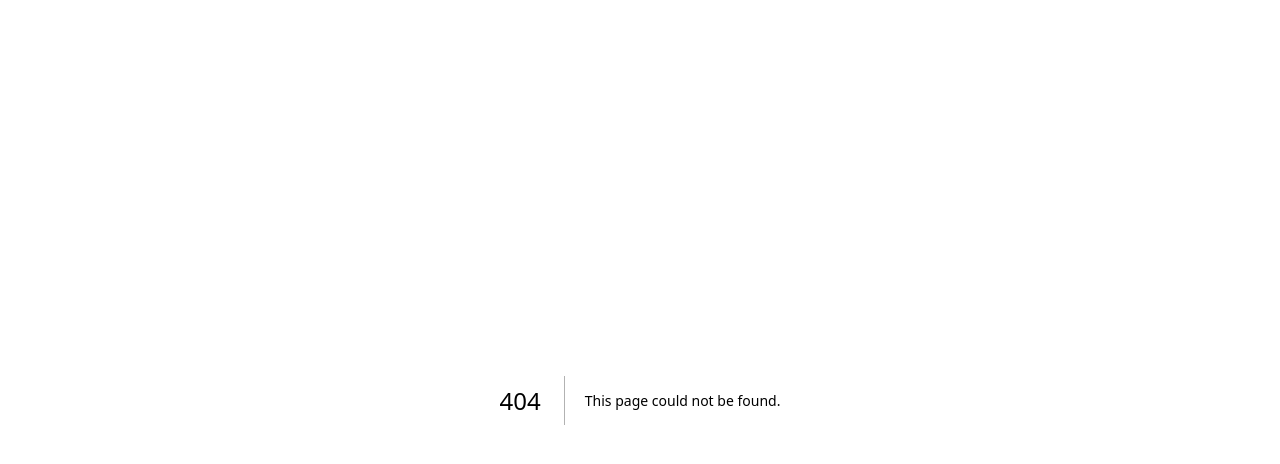
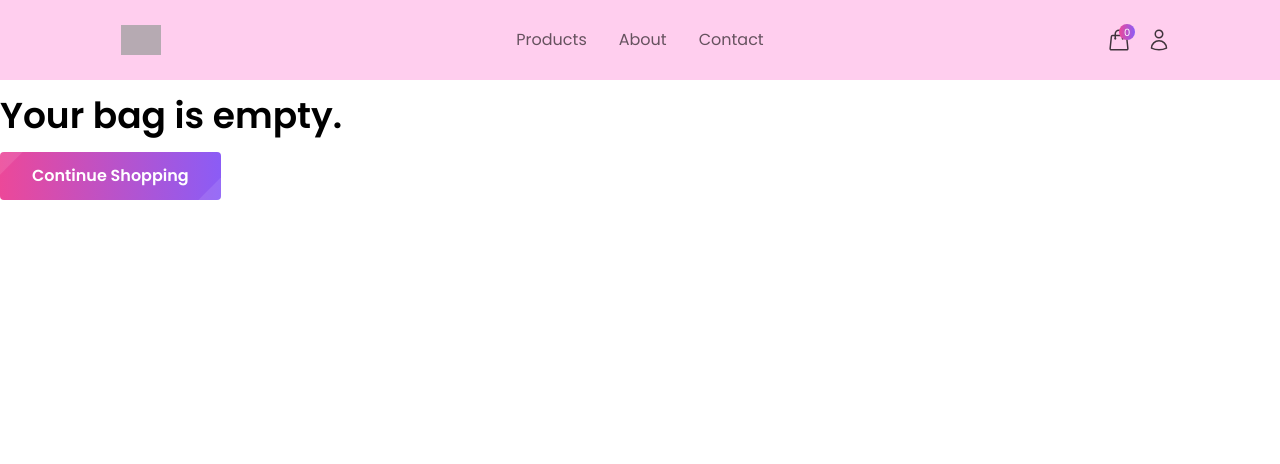
Before and after one commit to alexong7/crochetva, a Next.js app: page /checkout in a window 1280 px wide. Before the commit this address had no page. Shown: the top 464 px of the page. Built offline with nearby package versions, Linux system fonts and the light colour scheme; grey boxes are pictures that could not be loaded.

Commit message:
add redux and checkout page

```diff
--- /dev/null
+++ b/components/Basket.tsx
@@ -0,0 +1,36 @@
+import { selectBasketItems, selectBasketTotal } from "@/redux/basketSlice";
+import { ShoppingBagIcon } from "@heroicons/react/24/outline";
+import Link from "next/link";
+import React from "react";
+import { useSelector } from "react-redux";
+
+type Props = {};
+
+function Basket({}: Props) {
+  const items = useSelector(selectBasketItems);
+  const basketTotal = useSelector(selectBasketTotal);
+
+  if (items.length == 0) return null;
+
+  return (
+    <Link href="/checkout">
+      <div
+        className="fixed bottom-10 right-10 z-50 flex
+      h-16 w-16 cursor-pointer items-center justify-center rounded-full bg-white"
+      >
+        {items.length > 0 && (
+          <span
+            className="gradient absolute -right-2 -top-2
+        z-50 flex h-7 w-7 items-center justify-center rounded-full text-[10px]
+        text-white"
+          >
+            {items.length}
+          </span>
+        )}
+        <ShoppingBagIcon className="headerIcon h-8 w-8" />
+      </div>
+    </Link>
+  );
+}
+
+export default Basket;
--- /dev/null
+++ b/components/CheckoutProduct.tsx
@@ -0,0 +1,12 @@
+import React from "react";
+
+interface Props {
+  items: Product[];
+  id: string;
+}
+
+function CheckoutProduct({ id, items }: Props) {
+  return <div>CheckoutProduct</div>;
+}
+
+export default CheckoutProduct;
--- a/components/Header.tsx
+++ b/components/Header.tsx
@@ -2,8 +2,12 @@ import React from "react";
 import Image from "next/image";
 import Link from "next/link";
 import { ShoppingBagIcon, UserIcon } from "@heroicons/react/24/outline";
+import { useSelector } from "react-redux";
+import { selectBasketItems } from "@/redux/basketSlice";
 
 function Header() {
+  // Track how many items in cart
+  const items = useSelector(selectBasketItems);
   const session = false;
 
   return (
@@ -37,7 +41,7 @@ function Header() {
               className="gradient absolute -right-1 -top-1 z-50 flex h-4
             w-4 items-center justify-center rounded-full text-[10px] text-white"
             >
-              5
+              {items.length}
             </span>
             <ShoppingBagIcon className="headerIcon" />
           </div>
--- a/components/Product.tsx
+++ b/components/Product.tsx
@@ -1,13 +1,26 @@
+import { addToBasket } from "@/redux/basketSlice";
 import { urlFor } from "@/sanity";
 import { ShoppingCartIcon } from "@heroicons/react/24/outline";
 import Image from "next/image";
 import React from "react";
+import toast from "react-hot-toast";
+import { useDispatch } from "react-redux";
 
 type Props = {
   product: Product;
 };
 
 function Product({ product }: Props) {
+  const dispatch = useDispatch();
+
+  const addItemToBasket = () => {
+    dispatch(addToBasket(product));
+
+    toast.success(`${product.title} added to basket`, {
+      position: "bottom-center",
+    });
+  };
+
   return (
     <div
       className="flex h-fit w-[320px] select-none flex-col space-y-3 rounded-xl
@@ -31,6 +44,7 @@ function Product({ product }: Props) {
         <div
           className="gradient flex h-12 w-12 flex-shrink-0 cursor-pointer
         items-center justify-center rounded-full md:h-[70px] md:w-[70px]"
+          onClick={addItemToBasket}
         >
           <ShoppingCartIcon className="h-5 w-5 text-white" />
         </div>
--- a/components/ProductPanel.tsx
+++ b/components/ProductPanel.tsx
@@ -1,6 +1,6 @@
 import React from "react";
+import Product from "./Product";
 import { Tab } from "@headlessui/react";
-import Product from "./Product";
 
 type Props = {
   categories: Category[];
--- a/next.config.js
+++ b/next.config.js
@@ -1,6 +1,6 @@
 /** @type {import('next').NextConfig} */
 const nextConfig = {
-  reactStrictMode: true,
+  reactStrictMode: false,
   images: {
     domains: ["i.pinimg.com", "e7.pngegg.com", "i.postimg.cc", "cdn.sanity.io"],
   },
--- a/package.json
+++ b/package.json
@@ -13,6 +13,7 @@
     "@heroicons/react": "^2.0.14",
     "@next/font": "13.1.6",
     "@portabletext/react": "^2.0.1",
+    "@reduxjs/toolkit": "^1.9.2",
     "@sanity/image-url": "^1.0.2",
     "@types/node": "18.11.18",
     "@types/react": "18.0.27",
@@ -23,6 +24,8 @@
     "next-sanity": "^4.1.2",
     "react": "18.2.0",
     "react-dom": "18.2.0",
+    "react-hot-toast": "^2.4.0",
+    "react-redux": "^8.0.5",
     "typescript": "4.9.4"
   },
   "devDependencies": {
--- a/pages/_app.tsx
+++ b/pages/_app.tsx
@@ -1,6 +1,14 @@
-import '@/styles/globals.css'
-import type { AppProps } from 'next/app'
+import "@/styles/globals.css";
+import type { AppProps } from "next/app";
+import { store } from "../redux/store";
+import { Provider } from "react-redux";
+import { Toaster } from "react-hot-toast";
 
 export default function App({ Component, pageProps }: AppProps) {
-  return <Component {...pageProps} />
+  return (
+    <Provider store={store}>
+      <Toaster />
+      <Component {...pageProps} />
+    </Provider>
+  );
 }
--- /dev/null
+++ b/pages/checkout.tsx
@@ -0,0 +1,64 @@
+import Button from "@/components/Button";
+import CheckoutProduct from "@/components/CheckoutProduct";
+import Header from "@/components/Header";
+import { selectBasketItems } from "@/redux/basketSlice";
+import Head from "next/head";
+import { useRouter } from "next/router";
+import React, { useEffect, useState } from "react";
+import { useSelector } from "react-redux";
+
+type Props = {};
+
+function Checkout({}: Props) {
+  const items = useSelector(selectBasketItems);
+  const router = useRouter();
+
+  // Map { string : product array }
+  const [groupedItemsInBasket, setGroupedItemsInBasket] = useState(
+    {} as { [key: string]: Product[] },
+  );
+
+  useEffect(() => {
+    const groupedItems = items.reduce((results, item) => {
+      (results[item._id] = results[item._id] || []).push(item);
+      return results;
+    }, {} as { [key: string]: Product[] });
+
+    setGroupedItemsInBasket(groupedItems);
+  }, [items]);
+
+  return (
+    <div>
+      <Head>
+        <title>Bag - Crochetva</title>
+        <link rel="icon" href="/favicon.ico" />
+      </Head>
+      <Header />
+
+      <main>
+        <div>
+          <h1 className="my-4 text-3xl font-semibold lg:text-4xl">
+            {items.length > 0 ? "Review your bag." : "Your bag is empty."}
+          </h1>
+
+          {items.length === 0 && (
+            <Button
+              title="Continue Shopping"
+              onClick={() => router.push("/")}
+            />
+          )}
+        </div>
+
+        {items.length > 0 && (
+          <div>
+            {Object.entries(groupedItemsInBasket).map(([key, items]) => (
+              <CheckoutProduct key={key} items={items} id={key} />
+            ))}
+          </div>
+        )}
+      </main>
+    </div>
+  );
+}
+
+export default Checkout;
--- a/pages/index.tsx
+++ b/pages/index.tsx
@@ -7,6 +7,8 @@ import { GetServerSideProps } from "next";
 import ProductPanel from "@/components/ProductPanel";
 import { fetchProducts } from "@/utils/fetchProducts";
 import Product from "@/components/Product";
+import dynamic from "next/dynamic";
+import Basket from "@/components/Basket";
 
 interface Props {
   categories: Category[];
@@ -24,6 +26,8 @@ export default function Home({ categories, products }: Props) {
       </Head>
 
       <Header />
+
+      <Basket />
 
       <main className="relative h-[200vh] min-h-screen">
         <Landing />
--- /dev/null
+++ b/redux/basketSlice.ts
@@ -0,0 +1,54 @@
+import { createSlice } from '@reduxjs/toolkit'
+import type { PayloadAction } from '@reduxjs/toolkit'
+import { RootState } from './store'
+
+export interface BasketState {
+  items: Product[]
+}
+
+const initialState: BasketState = {
+  items: [],
+}
+
+const removeFromBasketReducer = (state: BasketState, action: PayloadAction<{ id: string}> )=> {
+    const index = state.items.findIndex((item: Product) => item._id === action.payload.id)
+
+    let newBasket = [...state.items]
+
+    // Splice removes the item at the given
+    // index when the second param is 1
+    if(index >= 0){
+        newBasket.splice(index, 1)
+    }
+    else{
+        console.log(`Can't remove product {id: ${action.payload.id} is not in basket!}`)
+    }
+
+    state.items = newBasket
+}
+
+export const basketSlice = createSlice({
+  name: 'basket',
+  initialState,
+  reducers: {
+    addToBasket: (state: BasketState, action: PayloadAction<Product>) => {
+        state.items = [...state.items, action.payload]
+    },
+    removeFromBasket: removeFromBasketReducer,
+
+  },
+})
+
+// Action creators are generated for each case reducer function
+export const { addToBasket, removeFromBasket, } = basketSlice.actions
+
+// Selectors
+export const selectBasketItems = (state: RootState) => state.basket.items
+export const selectBasketItemsWithId = (state: RootState, id: string) => {
+    state.basket.items.filter((item: Product) => item._id === id)
+}
+export const selectBasketTotal = (state: RootState) => {
+    state.basket.items.reduce((total: number, item: Product) => (total += item.price), 0);
+}
+
+export default basketSlice.reducer
--- /dev/null
+++ b/redux/store.ts
@@ -0,0 +1,13 @@
+import { configureStore } from '@reduxjs/toolkit'
+import basketReducer from "./basketSlice"
+
+export const store = configureStore({
+  reducer: {
+      basket: basketReducer,
+  },
+})
+
+// Infer the `RootState` and `AppDispatch` types from the store itself
+export type RootState = ReturnType<typeof store.getState>
+// Inferred type: {posts: PostsState, comments: CommentsState, users: UsersState}
+export type AppDispatch = typeof store.dispatch
```
Also changed, not shown: 1 other file (tests, documents, lock files or other folders).
